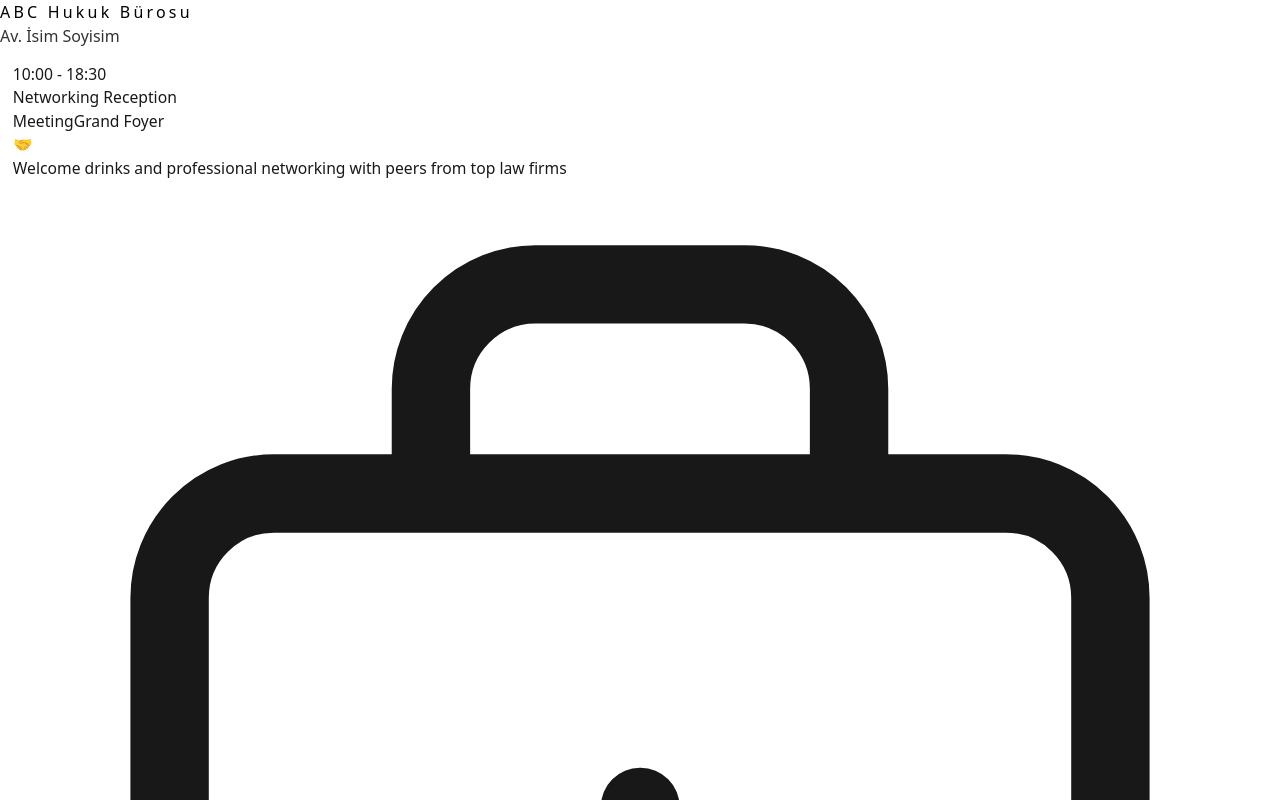
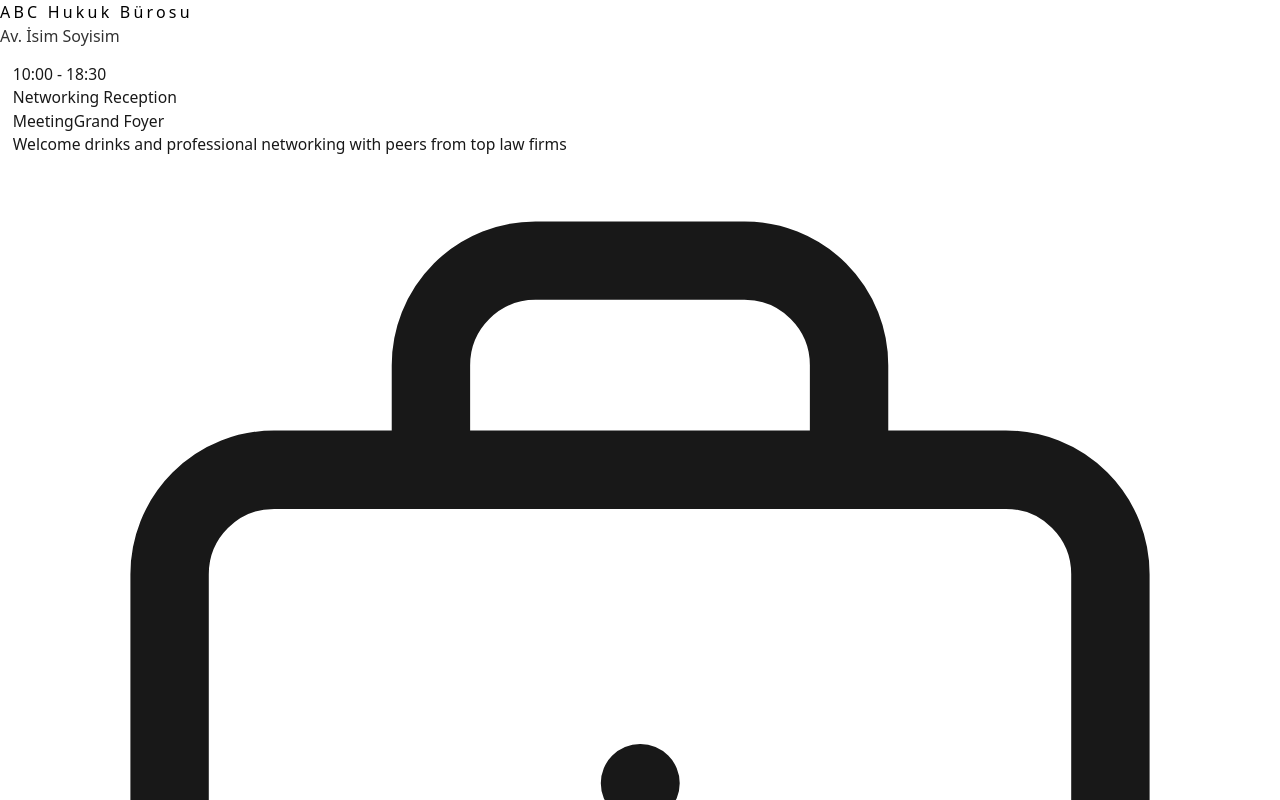
Before and after one commit to d-yas/agenda-ib, a React (Vite) app: page / in a window 1280 px wide. Shown: the top 800 px of the page. Built offline with nearby package versions, Linux system fonts and the light colour scheme.

Commit message:
1.2.2  minor - icon remove

```diff
--- a/src/components/FineDiningAgenda.jsx
+++ b/src/components/FineDiningAgenda.jsx
@@ -239,7 +239,7 @@ const FineDiningAgenda = () => {
                     <span className="text-[#8BE6FF]/70">{item.location}</span>
                   </motion.div>
                 </div>
-                <motion.span className="text-2xl">{item.icon}</motion.span>
+
               </div>
 
               {/* Always visible content */}
```
